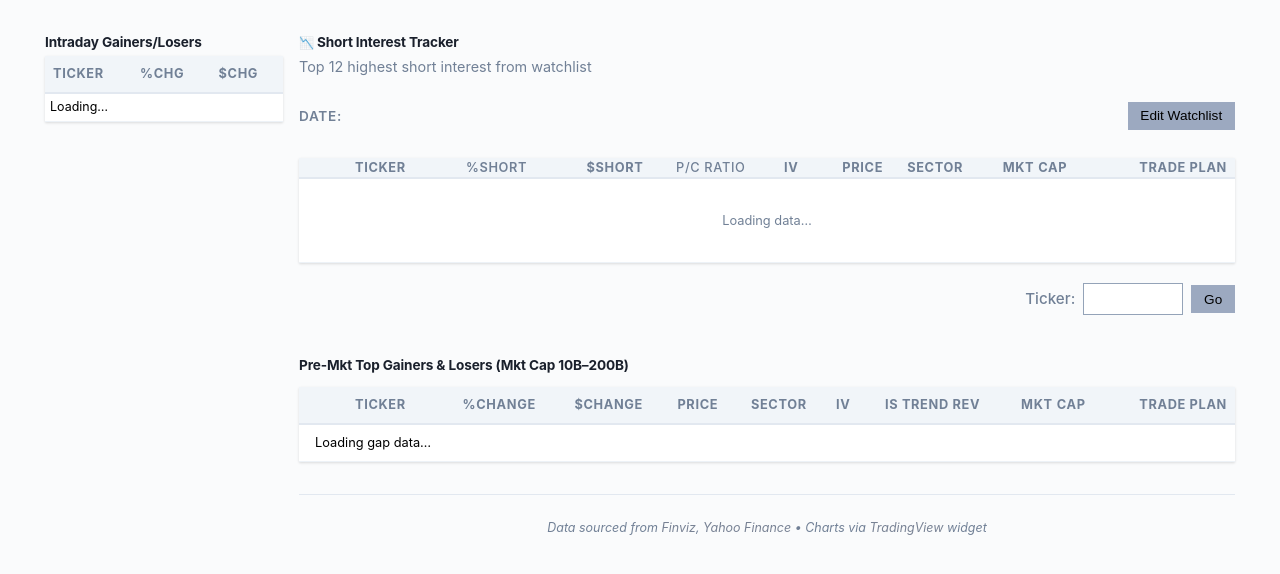
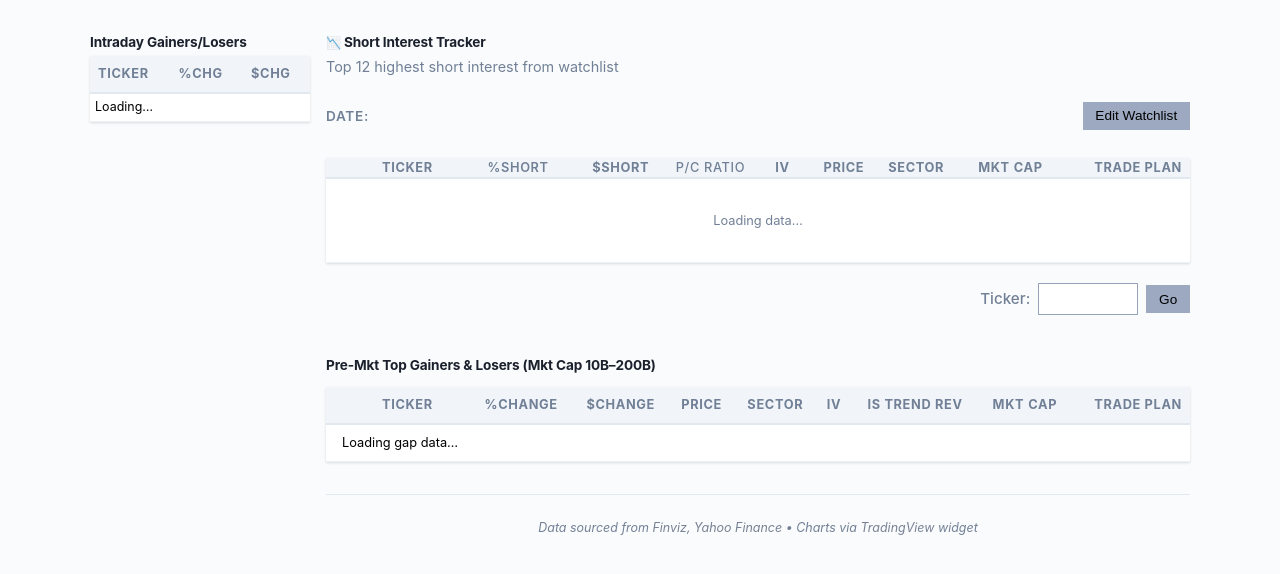
Before and after one commit to ctohastek/short-interest-tracker, a Python web app: template templates/index.html in a window 1280 px wide. Shown: the top 574 px of the page. Run offline with Jinja, Linux system fonts and the light colour scheme; the template is opened without the code that fills it, so the values that code supplies are empty.

Commit message:
viewport margin adj

```diff
--- a/static/css/style.css
+++ b/static/css/style.css
@@ -36,7 +36,7 @@ body {
 
 .container {
     margin: 0;
-    padding: 2rem 45px;
+    padding: 2rem 90px;
     box-sizing: border-box;
     width: 100%;
 }
--- a/templates/index-mobile.html
+++ b/templates/index-mobile.html
@@ -4,7 +4,7 @@
     <meta charset="UTF-8">
     <meta name="viewport" content="width=device-width, initial-scale=1.0">
     <title>Short Interest Tracker — Top 12</title>
-    <link rel="stylesheet" href="/static/css/style.css?v=20260429_1625">
+    <link rel="stylesheet" href="/static/css/style.css?v=20260429_1640">
 </head>
 <body>
     <div class="container">
--- a/templates/index.html
+++ b/templates/index.html
@@ -4,7 +4,7 @@
     <meta charset="UTF-8">
     <meta name="viewport" content="width=device-width, initial-scale=1.0">
     <title>Short Interest Tracker — Top 12</title>
-    <link rel="stylesheet" href="/static/css/style.css?v=20260429_1625">
+    <link rel="stylesheet" href="/static/css/style.css?v=20260429_1640">
 </head>
 <body>
     <div class="container">
```
